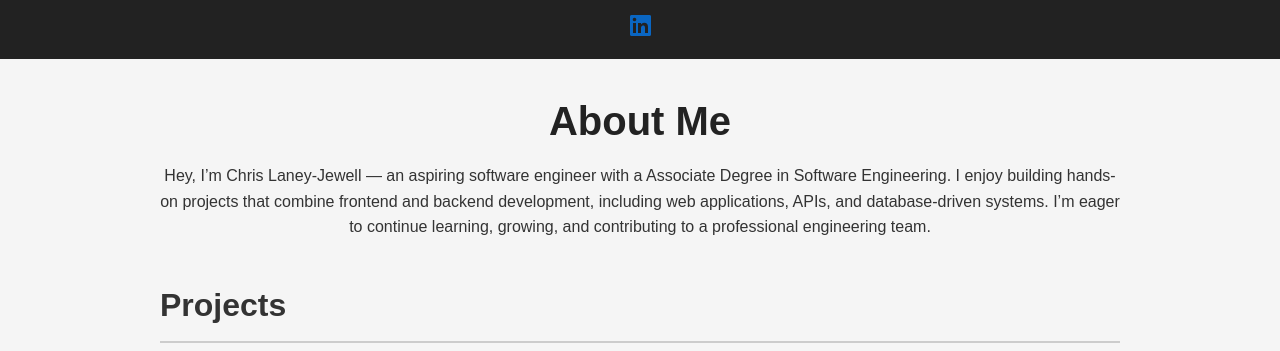
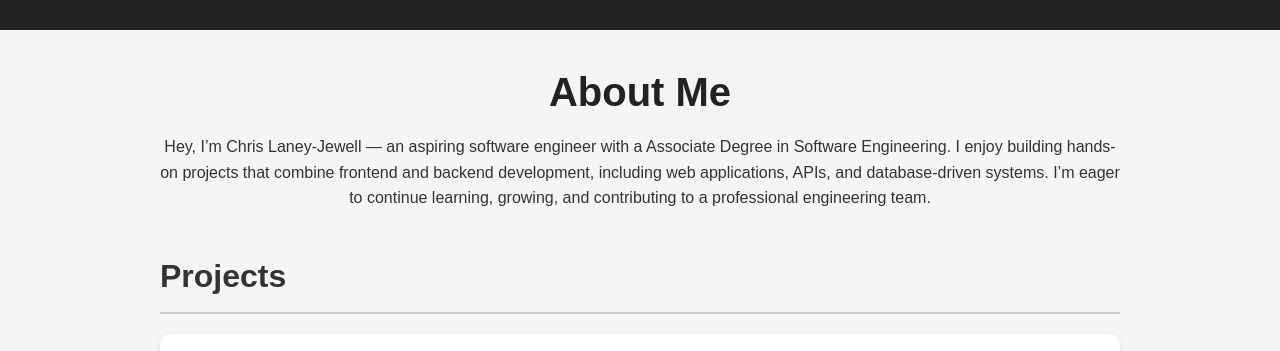
Before and after one commit to ChrisLJewell/Portfolio-, a plain HTML site: page index.html in a window 1280 px wide. Shown: the top 351 px of the page. Drawn offline with Linux system fonts and the light colour scheme.

Commit message:
Update index.html
Remove Link to Linkedin.

```diff
--- a/index.html
+++ b/index.html
@@ -13,9 +13,9 @@
     <nav aria-label="Primary">
       <ul class="nav-list">
         <li>
-          <a href="https://www.linkedin.com/in/christopher-laney-jewell-515800293/" target="_blank" rel="noopener noreferrer">
-            <img src="images/In-Blue-21.png" alt="LinkedIn profile for Chris Jewell" />
-          </a>
+
+
+
         </li>
       </ul>
     </nav>
```
